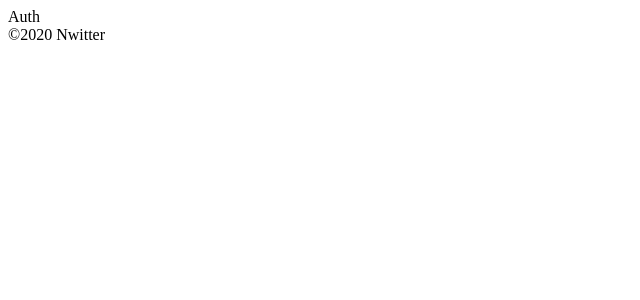
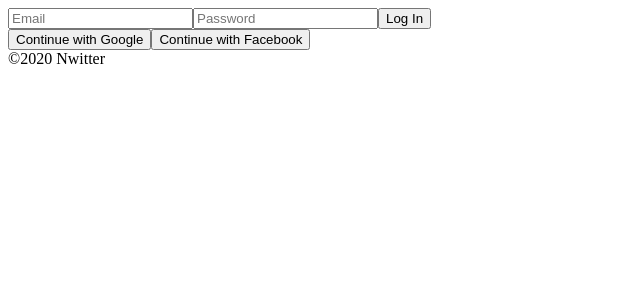
Before and after one commit to GoldenEleven/nwitter, a React (Create React App) app: page /#/ in a window 1280 px wide. Shown: the top 300 px of the page, without its empty margins (0-640 px from the left). Built offline with nearby package versions, Linux system fonts and the light colour scheme; no server answers.

Commit message:
2.1 Login Form part One

```diff
--- a/src/routes/Auth.js
+++ b/src/routes/Auth.js
@@ -1,4 +1,31 @@
-import React from "react";
+import React, { useState } from "react";
 
-const Auth = () => <span>Auth</span>;
+const Auth = () => {
+    const [email, setEmail] = useState("");
+    const [password, setPassword] = useState("");
+    const onChange = (event) => {
+        const {target: {name, value}} = event;
+        if (name === "email") {
+            setEmail(value);
+        } else if (name === "password") {
+            setPassword(value);
+        }
+    };
+    const onSubmit = (event) => {
+        event.preventDefault();
+    };
+    return (
+        <div>
+            <form onSubmit={onSubmit}>
+                <input name="email" type="text" placeholder="Email" required value={email} onChange={onChange} />
+                <input name="password" type="password" placeholder="Password" required value={password} onChange={onChange} />
+                <input type="submit" value="Log In" />
+            </form>
+            <div>
+                <button>Continue with Google</button>
+                <button>Continue with Facebook</button>
+            </div>
+        </div>
+    )
+};
 export default Auth;
```
